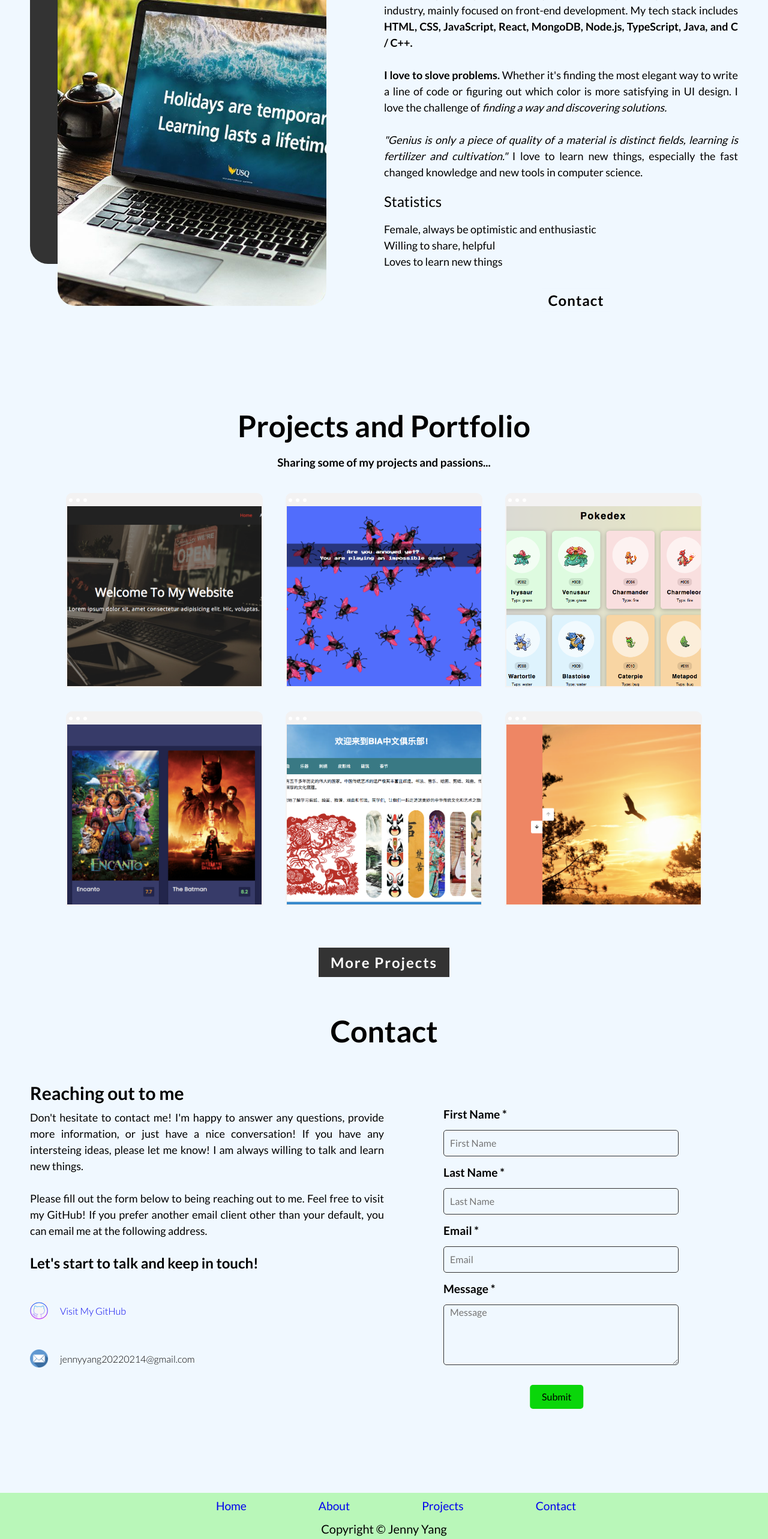
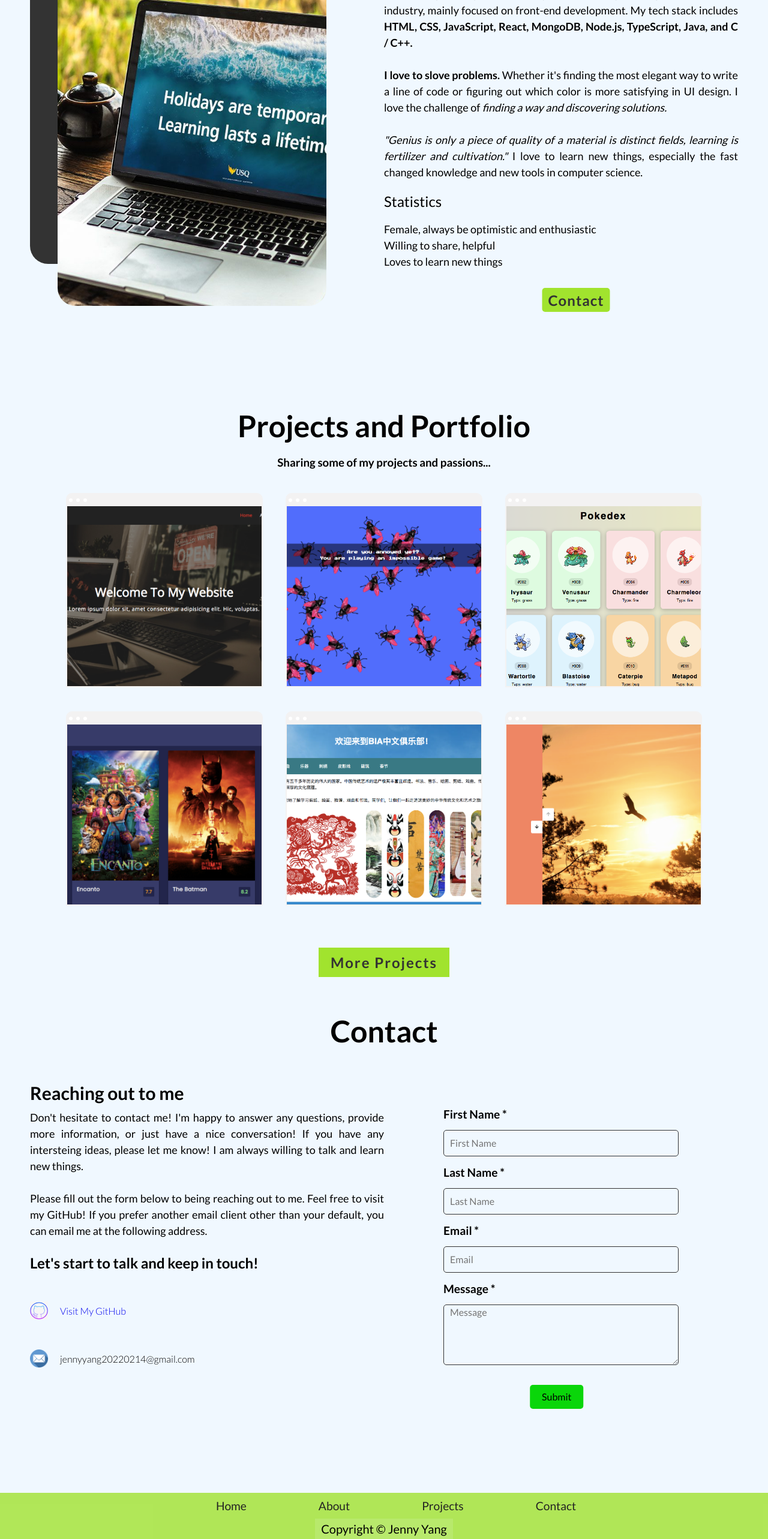
Before and after one commit to Jenny019/My-Portfolio, a React (Create React App) app: page / in a window 1280 px wide. Shown: the part 1050-3616 px from the top of the page at 60% size. Built offline with nearby package versions, Linux system fonts and the light colour scheme.

Commit message:
fix footer background

```diff
--- a/src/components/about/About.css
+++ b/src/components/about/About.css
@@ -76,6 +76,8 @@
   position: absolute;
   left: 50%;
   transform: translate(-50%, -50%);
+  background-color: rgb(161, 227, 46);
+  color: #333;
 }
 
 .about-btn a {
@@ -84,7 +86,7 @@
 }
 
 .about-btn a:hover {
-  color: blue;
+  color: rgb(36, 36, 237);
 }
 
 @media screen and (max-width: 480px) {
--- a/src/components/about/About.js
+++ b/src/components/about/About.js
@@ -1,7 +1,7 @@
 import React from 'react';
 import './About.css';
 import Computer from '../../images/computer.jpeg';
-import { Link } from 'react-router-dom';
+// import { Link } from 'react-router-dom';
 
 const About = (props) => {
   return (
@@ -32,9 +32,9 @@ const About = (props) => {
         <p>Willing to share, helpful </p>
         <p>Loves to learn new things</p>
 
-        <div className='about-btn' onClick={props.onClickEvent}>
+        <button className='about-btn' onClick={props.onClickEvent}>
           Contact
-        </div>
+        </button>
       </div>
     </div>
   )
--- a/src/components/footer/Footer.css
+++ b/src/components/footer/Footer.css
@@ -1,5 +1,5 @@
 .footer {
-  background: rgb(185, 247, 185);
+  background-color: rgba(161, 227, 46, 0.8);
   width: 100%;
   display: flex;
   flex-direction: column;
@@ -33,25 +33,27 @@
 
 .footer ul {
   display: flex;
-  background-color: rgb(185, 247, 185);
+  background-color: rgba(161, 227, 46, 0.8);
 }
 
 .footer li {
   list-style: none;
   padding: 10px;
-  background-color: rgb(185, 247, 185);
+  background-color: transparent;
 }
 
 .footer li a {
+  /* color: rgb(60, 61, 60); */
+  color: rgb(35, 35, 35);
   display: inline-block;
   text-decoration: none;
   margin: 0 50px;
   font-size: 1.2em;
-  background-color: rgb(185, 247, 185);
+  background-color: transparent;
 }
 
 .footer li a:hover {
-  color: blue;
+  color: rgb(255, 0, 162);
 }
 
 .copyright {
@@ -59,5 +61,5 @@
   padding: 5px 10px;
   color: black;
   font-size: 20px;
-  background-color: rgb(185, 247, 185);
+  background-color: rgba(161, 227, 46, 0.7);
 }
--- a/src/components/navbar/Navbar.css
+++ b/src/components/navbar/Navbar.css
@@ -9,9 +9,6 @@
   z-index: 5;
   align-items: center;
   position: relative;
-}
-
-.logo {
 }
 
 .logo img {
--- a/src/components/projectList/ProjectList.css
+++ b/src/components/projectList/ProjectList.css
@@ -31,8 +31,8 @@
   margin: 50px 10px 10px 10px;
   text-decoration: none;
   padding: 10px 20px;
-  background-color: #333;
-  color: #fff;
+  background-color: rgb(161, 227, 46);
+  color: #333;
   cursor: pointer;
   font-size: 1.5em;
   font-weight: 700;
@@ -40,8 +40,8 @@
 }
 
 .pl-btn:hover {
-  background-color: #fff;
-  color: #333;
+  background-color: #333;
+  color: #fff;
 }
 
 @media screen and (max-width: 480px) {
```
